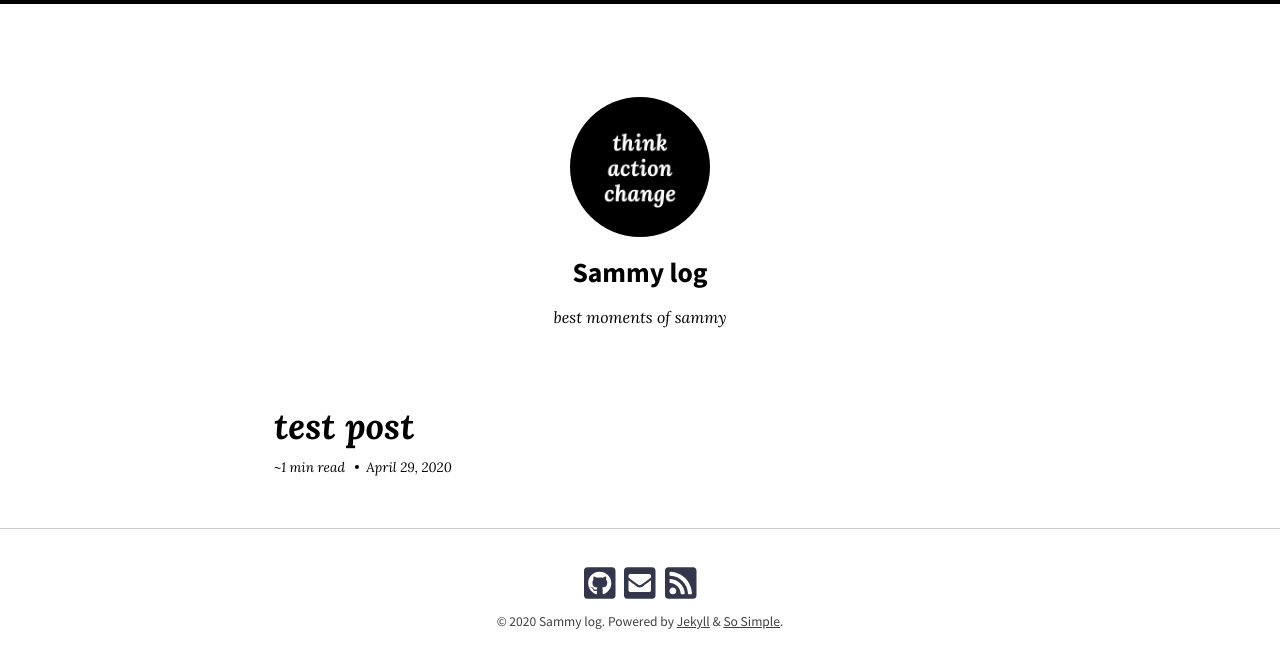
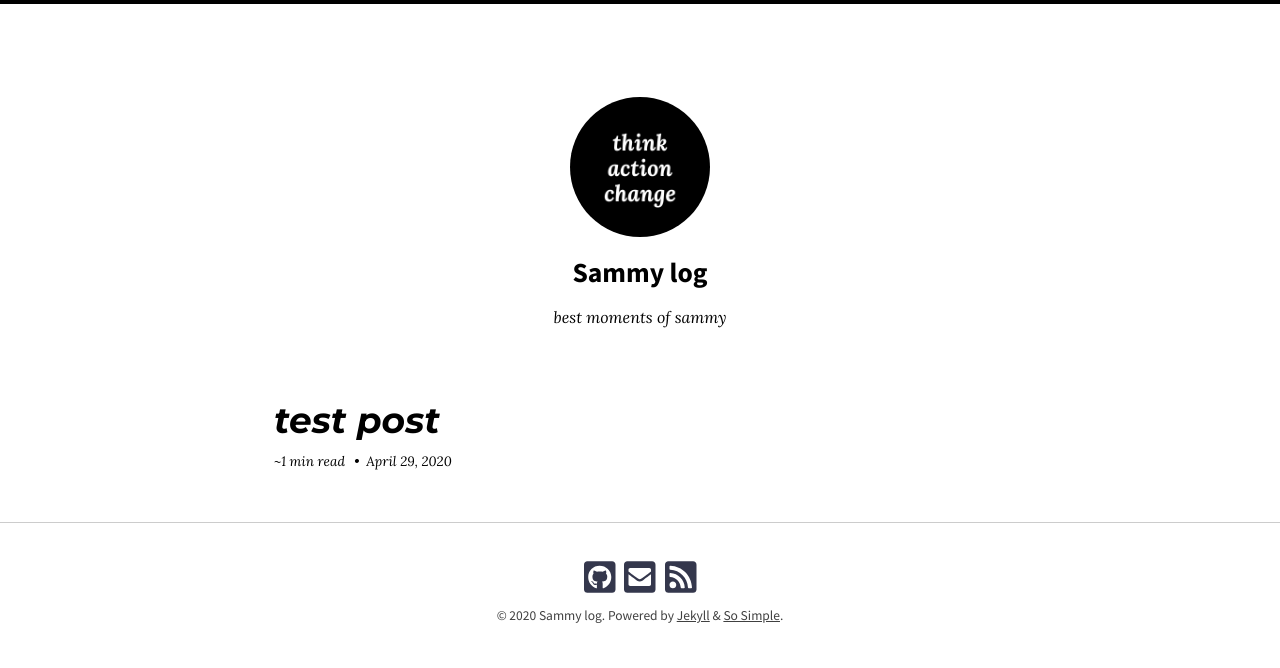
Before and after one commit to ssammykim/ssammykim.github.io, a Jekyll site: the page built from index.html, in a window 1280 px wide. Shown: the top 668 px of the page. Built offline with Jekyll 4.4.1, drawn with Linux system fonts in a browser that asks for light colours; nearby versions of some CDN libraries; some web fonts are replaced; the list of posts is cut into pages by our own code.

Commit message:
change page title setting

```diff
--- a/assets/css/main.scss
+++ b/assets/css/main.scss
@@ -6,13 +6,13 @@ $serif-font-family: "Lora";
 $font-family: "Montserrat",sans-serif;
 $sans-serif-font-family: "Source Sans Pro", sans-serif;
 $noto-sans-font-family: 'Noto Sans KR', sans-serif;
-$font-family: 'NanumSquareRound',sans-serif;
 $roboto-font-family: 'Roboto', sans-serif;
+
+$title-font-family: $font-family;
 
 /*
 $base-font-family: $noto-sans-font-family;
 $headline-font-family: $noto-sans-font-family;
-$title-font-family: $noto-sans-font-family;
 $description-font-family: $noto-sans-font-family;
 $meta-font-family: $noto-sans-font-family;
 */
@@ -45,6 +45,9 @@ P {
 .page-title {
     letter-spacing: -2px;
     margin-bottom: 1em;
+    font-size: calc(30px + 12 * ((100vw - 320px) / 1500));
+    font-weight: 700;
+
 }
 
 .site-description {
```
